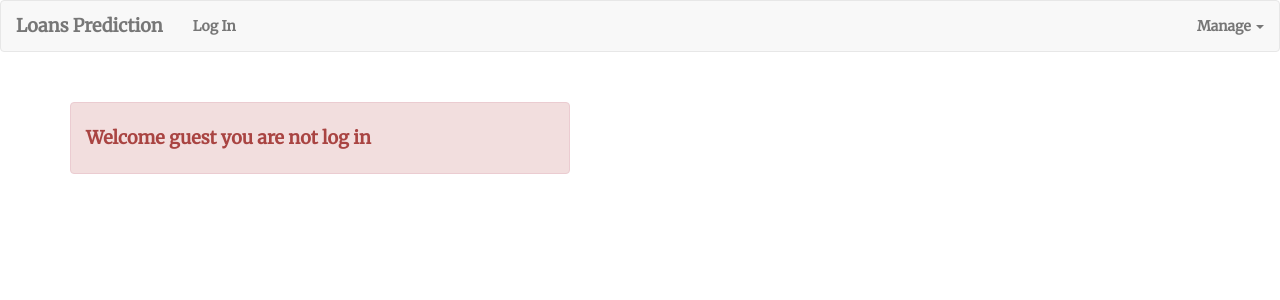
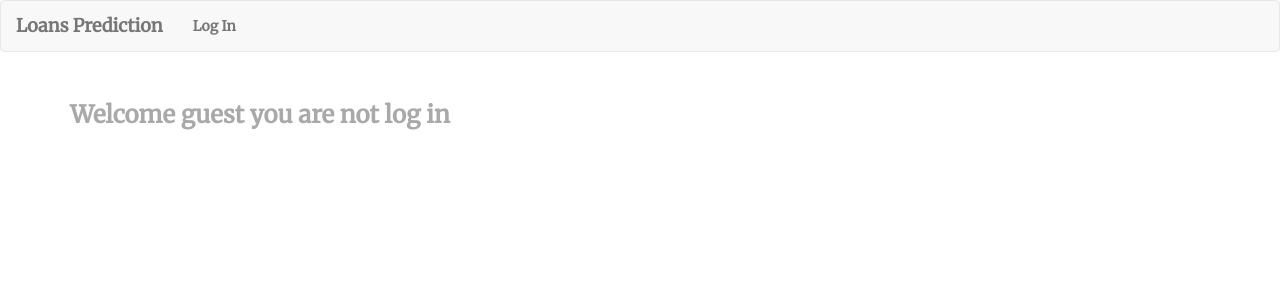
Before and after one commit to shmuel-S/loans_prediction-angular, an Angular app: page / in a window 1280 px wide. Shown: the top 300 px of the page. Built offline with nearby package versions, Linux system fonts and the light colour scheme.

Commit message:
add : delete user from user list , update home msg

```diff
--- a/src/app/header/header.component.html
+++ b/src/app/header/header.component.html
@@ -15,13 +15,13 @@
         <li class="nav-item"*ngIf="isLoggedIn">
           <a class="navbar-link" routerLink="logout" (click)="logout()">Log Out</a>
         </li>
-        <li class="dropdown" appDropdown>
-          <a style="cursor: pointer;" class="dropdown-toggle" role="button">Manage <span class="caret"></span></a>
-          <ul class="dropdown-menu">
-            <li><a href="#" style="cursor: pointer;">Save Data</a></li>
-            <li><a href="#" style="cursor: pointer;">Fetch Data</a></li>
-          </ul>
-        </li>
+        <!--<li class="dropdown" appDropdown>-->
+          <!--<a style="cursor: pointer;" class="dropdown-toggle" role="button">Manage <span class="caret"></span></a>-->
+          <!--<ul class="dropdown-menu">-->
+            <!--<li><a href="#" style="cursor: pointer;">Save Data</a></li>-->
+            <!--<li><a href="#" style="cursor: pointer;">Fetch Data</a></li>-->
+          <!--</ul>-->
+        <!--</li>-->
       </ul>
     </div>
   </div>
--- a/src/app/home/home.component.html
+++ b/src/app/home/home.component.html
@@ -1,11 +1,9 @@
-<div style="padding-top: 30px;">
-  <div *ngIf="!isLoggedIn" class="alert alert-danger" style="width: 500px">
-    <!--<h3 *ngIf="!isLoggedIn" style="color: #B33A3A; font-weight: bold; ">{{ homeMessage() }}</h3>-->
-    <h4 style="padding-top: 10px; font-weight: bold; font-family: 'Merriweather', serif;">{{ homeMessage() }}</h4>
+<div>
+  <div *ngIf="!isLoggedIn" style="color: darkgray">
+    <h3 style="padding-top: 10px; font-weight: bold; font-family: 'Merriweather', serif;">{{ homeMessage() }}</h3>
   </div>
 
-  <div *ngIf="isLoggedIn" class="alert alert-success" style="width: 500px">
-    <!--<h3 *ngIf="!isLoggedIn" style="color: #B33A3A; font-weight: bold; ">{{ homeMessage() }}</h3>-->
-    <h4 style="padding-top: 10px; font-weight: bold; font-family: 'Merriweather', serif;">{{ homeMessage() }}</h4>
+  <div *ngIf="isLoggedIn" style="color: darkgray">
+    <h3 style="padding-top: 10px; font-weight: bold; font-family: 'Merriweather', serif;">{{ homeMessage() }}</h3>
   </div>
 </div>
--- a/src/app/home/home.component.ts
+++ b/src/app/home/home.component.ts
@@ -24,7 +24,9 @@ export class HomeComponent implements OnInit {
     if (!this.loginService.isLoggedInCheck()) {
       return 'Welcome guest you are not log in';
     } else {
-      return 'Welcome ' + this.loginService.getLogedInName() + ', Your permission: ' + this.loginService.getPermission();
+      const now = new Date().toLocaleTimeString();
+      return 'Welcome ' + this.loginService.getLogedInName() + ' , you logged in at ' + now + ' , ' +
+             ' your permission is : ' + this.loginService.getPermission();
     }
   }
 
--- a/src/app/users/user.service.ts
+++ b/src/app/users/user.service.ts
@@ -40,4 +40,8 @@ export class UserService {
     return this.users[index];
   }
 
+  deleteUser(index: number) {
+    this.users.splice(index);
+  }
+
 }
--- a/src/app/users/users-list/user-item/user-item.component.html
+++ b/src/app/users/users-list/user-item/user-item.component.html
@@ -11,13 +11,8 @@
         <h5>Email: {{user.Email}} ,</h5>
         <h5>Permission: {{user.Permission}} .</h5>
 
-        <div  style="padding-left: 30px;">
-          <button class="btn btn-success" (click)="onGetPass()">Get Password</button>
-          <button class="btn btn-primary">Update</button>
-          <button class="btn btn-danger">Delete</button>
-        </div>
-
-
+        <button class="btn btn-primary col-sm-offset-2">Update</button>
+        <button class="btn btn-danger" (click)="onDelete()">Delete</button>
 
       </div>
     </div>
--- a/src/app/users/users-list/user-item/user-item.component.ts
+++ b/src/app/users/users-list/user-item/user-item.component.ts
@@ -1,25 +1,24 @@
-import {Component, Input, OnInit} from '@angular/core';
+import {Component, Injectable, Input, OnInit} from '@angular/core';
 import {User} from '../../user.model';
-import {LoginService} from '../../../login/login.service';
+import {UserService} from '../../user.service';
 
 @Component({
   selector: 'app-user-item',
   templateUrl: './user-item.component.html',
   styleUrls: ['./user-item.component.css']
 })
+@Injectable()
 export class UserItemComponent implements OnInit {
   @Input() user: User;
   @Input() index: number;
 
-  constructor(private loginService: LoginService) { }
+  constructor(private userService: UserService) { }
 
   ngOnInit() {
   }
 
-  onGetPass() {
-    if (this.loginService.getPermission() === 'Admin') {
-      console.log(this.user.Password);
-    }
+  onDelete() {
+    this.userService.deleteUser(this.index);
   }
 
 }
```
